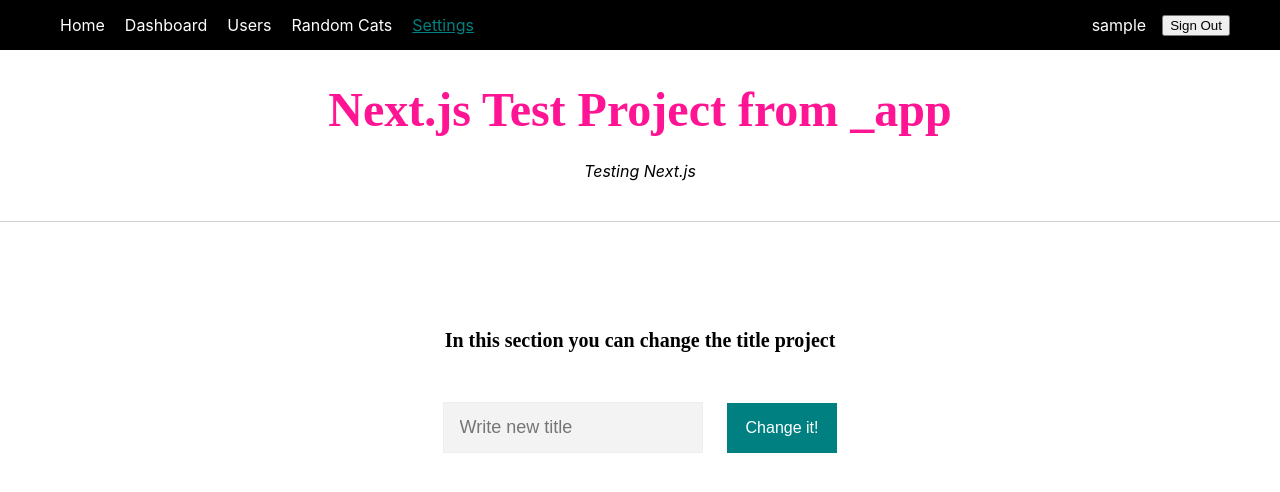
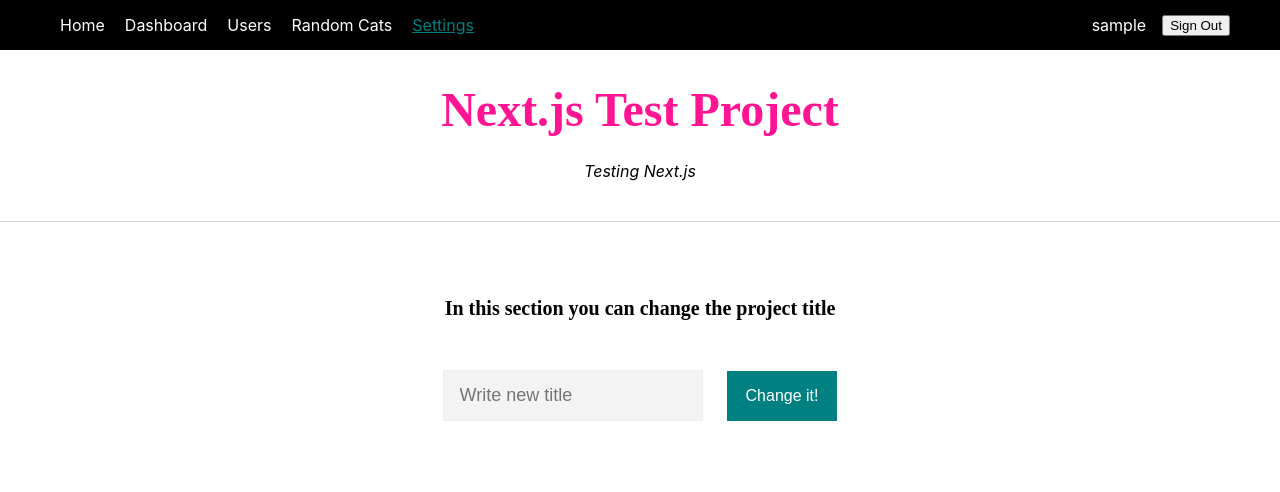
Before and after one commit to MarcRibera/nextjs-test, a Next.js app: page /settings in a window 1280 px wide. Shown: the top 492 px of the page. Built offline with nearby package versions, Linux system fonts and the light colour scheme; sample sign-in values are in the browser's storage.

Commit message:
add code improves

```diff
--- a/pages/_app.js
+++ b/pages/_app.js
@@ -8,7 +8,7 @@
 export default class MyApp extends App {
   state = {
     user: null,
-    pageTitle:'Next.js Test Project from _app'
+    pageTitle:'Next.js Test Project'
   };
 
   componentDidMount = () => {
--- a/pages/index.js
+++ b/pages/index.js
@@ -1,5 +1,4 @@
 import Head from 'next/head'
-import styles from '../styles/Layout.module.scss'
 
 export default function Home({ pageProps }) {
   return (
--- a/pages/settings.js
+++ b/pages/settings.js
@@ -10,7 +10,7 @@
 
   return (
     <>
-    <h4>In this section you can change the title project</h4>
+    <h4>In this section you can change the project title</h4>
     <form onSubmit={registerUser}>
       <input
         className="input"
--- a/pages/users.js
+++ b/pages/users.js
@@ -1,5 +1,4 @@
 const users = ( { users } ) => {
-  console.log(users);
   return (
     <div>
       <h1> Data Fetching (getStaticProps) </h1>
--- a/styles/Layout.module.scss
+++ b/styles/Layout.module.scss
@@ -8,13 +8,14 @@
 }
 
 .main {
-  padding: 5rem 0;
+  padding: 3rem 0;
   flex: 1;
   display: flex;
   flex-direction: column;
   justify-content: flex-start;
   align-items: center;
   font-size: 1.25rem;
+  width: 1200px;
 }
 
 .footer {
--- a/styles/Login.module.scss
+++ b/styles/Login.module.scss
@@ -1,4 +1,4 @@
-.title {color: navy;}
+.title {color: deeppink;}
 .sign_in {
   display: flex;
   flex-direction: column;
```
